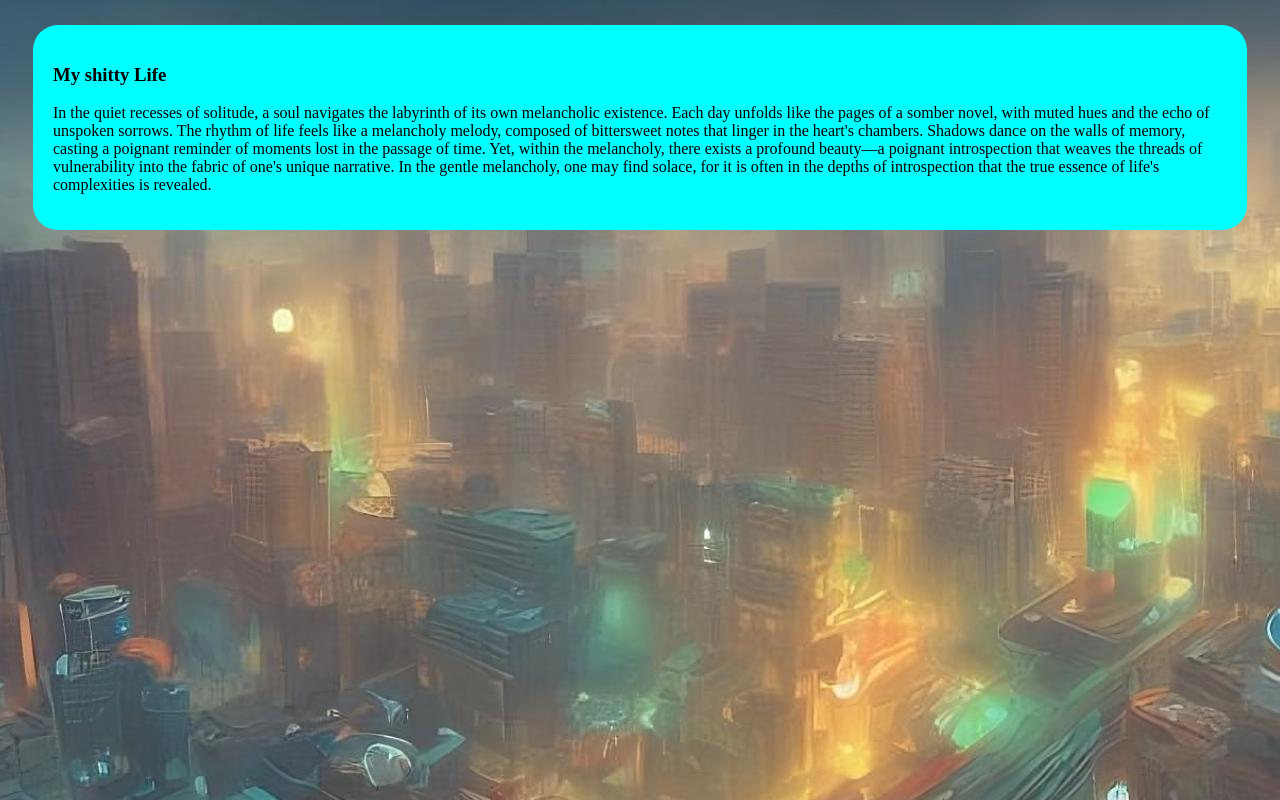
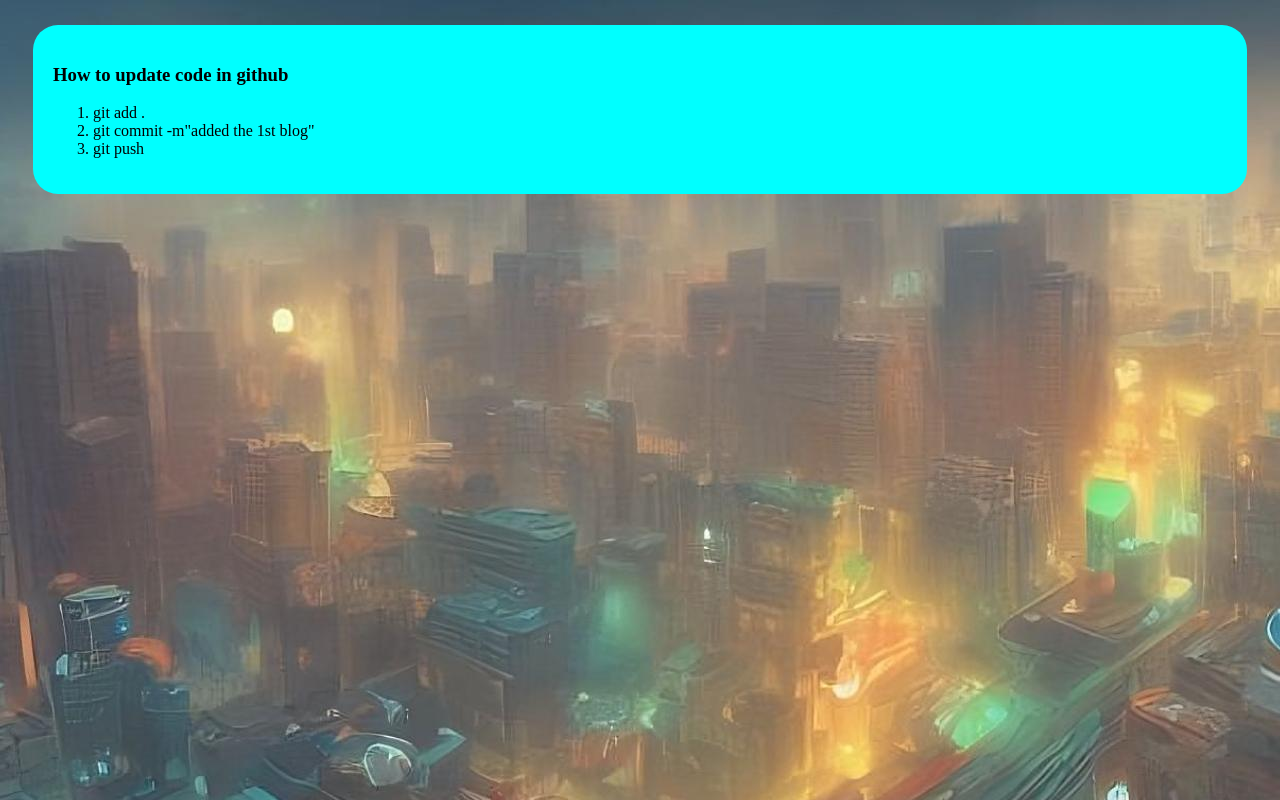
Before and after one commit to Ahnaf101001/PH-Repo, a plain HTML site: page index.html in a window 1280 px wide. Drawn offline with Linux system fonts and the light colour scheme.

```diff
--- a/index.html
+++ b/index.html
@@ -7,14 +7,18 @@
     <link rel="stylesheet" href="styles/blog.css">
     <style>
         body{
-            background-image: url('Future.jpg');
+            background-image: url('Images/Future.jpg');
         }
     </style>
 </head>
 <body>
     <div>
-        <h3>My shitty Life</h3>
-        <p>In the quiet recesses of solitude, a soul navigates the labyrinth of its own melancholic existence. Each day unfolds like the pages of a somber novel, with muted hues and the echo of unspoken sorrows. The rhythm of life feels like a melancholy melody, composed of bittersweet notes that linger in the heart's chambers. Shadows dance on the walls of memory, casting a poignant reminder of moments lost in the passage of time. Yet, within the melancholy, there exists a profound beauty—a poignant introspection that weaves the threads of vulnerability into the fabric of one's unique narrative. In the gentle melancholy, one may find solace, for it is often in the depths of introspection that the true essence of life's complexities is revealed.</p>
+        <h3>How to update code in github</h3>
+        <ol>
+            <li>git add . </li>
+            <li>git commit -m"added the 1st blog"</li>
+            <li>git push</li>
+        </ol>
     </div>
 </body>
 </html>
```
Also changed, not shown: Images/Future.jpg (renamed from Future.jpg).
